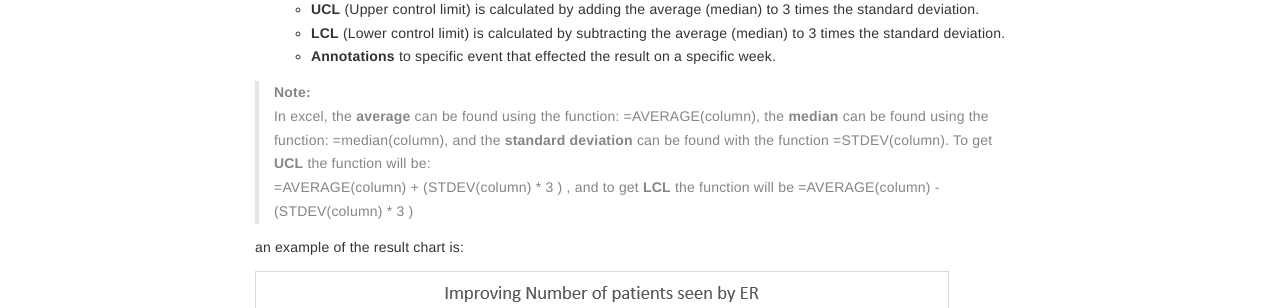
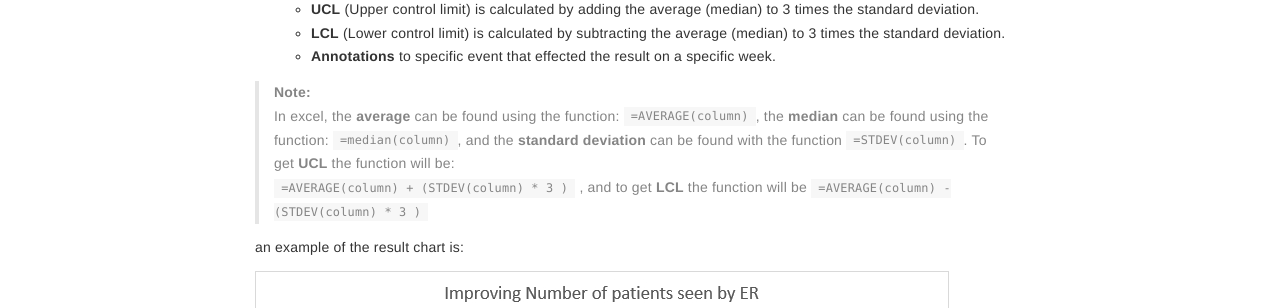
Before and after one commit to alioh/IHI-QI104, a Jekyll site: the page built from _posts/2020-04-07-L1 How to Display Data on a Run Chart.md, in a window 1280 px wide. Shown: the part 923-1231 px from the top of the page. Built offline with Jekyll 4.4.1, drawn with Linux system fonts in a browser that asks for light colours.

```diff
--- a/_config.yml
+++ b/_config.yml
@@ -11,6 +11,8 @@ gitbook_version:  3.2.3
 url:              ''
 baseurl:          '/IHI-QI104'
 rss:              RSS
+
+google_analytics: UA-134016492-1
 
 # markdown render engine.
 markdown:         kramdown
--- a/_posts/2020-04-07-L1 How to Display Data on a Run Chart.md
+++ b/_posts/2020-04-07-L1 How to Display Data on a Run Chart.md
@@ -37,8 +37,8 @@ In our previous example, lets say we have data of one year, the basic elements o
 	 - **Annotations** to specific event that effected the result on a specific week.
 
 > **Note:**
-  In excel, the **average** can be found using the function: =AVERAGE(column), the **median** can be found using the function: =median(column), and the **standard deviation** can be found with the function =STDEV(column). To get **UCL** the function will be:
-> =AVERAGE(column) + (STDEV(column) * 3 ) , and to get **LCL** the function will be =AVERAGE(column) - (STDEV(column) * 3 )
+  In excel, the **average** can be found using the function: `=AVERAGE(column)`, the **median** can be found using the function: `=median(column)`, and the **standard deviation** can be found with the function `=STDEV(column)`. To get **UCL** the function will be:
+> `=AVERAGE(column) + (STDEV(column) * 3 )` , and to get **LCL** the function will be `=AVERAGE(column) - (STDEV(column) * 3 )`
 
 an example of the result chart is:
 
```
Also changed, not shown: _posts/2020-04-08-L2 How to Learn from Run Charts and Control Charts.md (+11 -2 lines), 1 other file.
